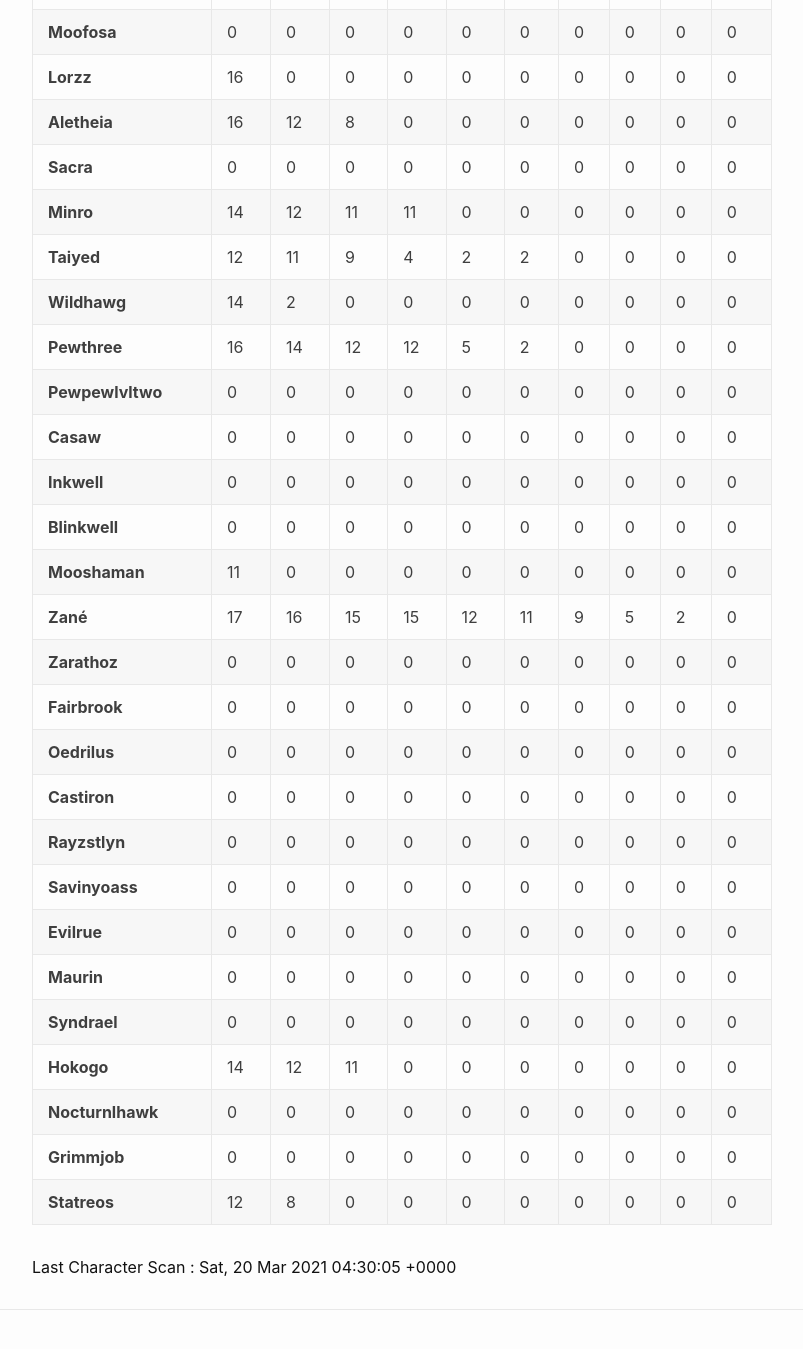
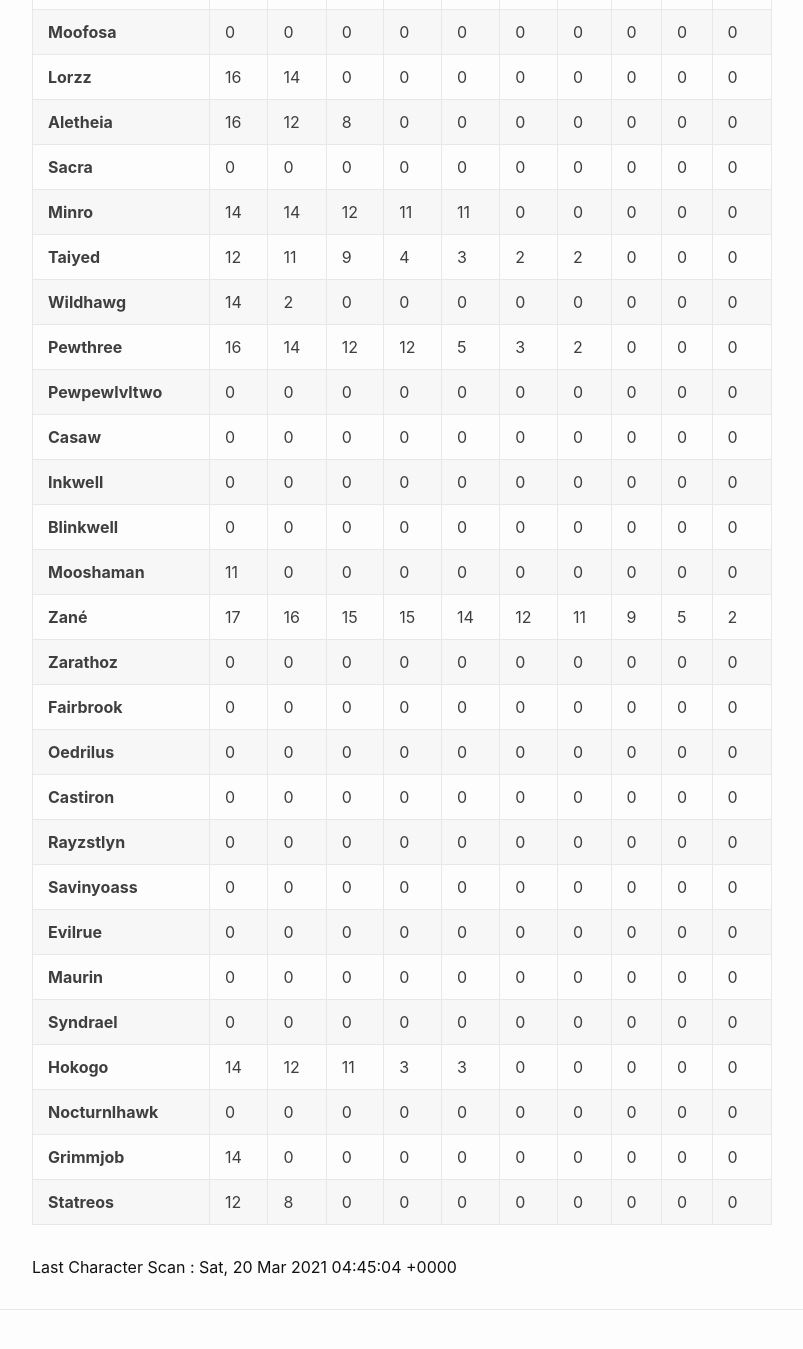
Before and after one commit to eldertribunal/keystonetracker, a Jekyll site: the page built from weekly.md, in a window 1280 px wide and 1400 px high, scrolled down 494 px. Shown: the top 1349 px of the window, without its empty margins (126-929 px from the left). Built offline with Jekyll 4.4.1, drawn with Linux system fonts in a browser that asks for light colours.

Commit message:
auto scan Sat Mar 20 04:45:46 UTC 2021

```diff
--- a/_data/scanned.json
+++ b/_data/scanned.json
@@ -1,3 +1,3 @@
 {
-  "timestamp": 1616214605
+  "timestamp": 1616215504
 }
--- a/_data/weekly.json
+++ b/_data/weekly.json
@@ -123,7 +123,7 @@
     "name": "Lorzz",
     "dungeons": [
       16,
-      0,
+      14,
       0,
       0,
       0,
@@ -168,10 +168,10 @@
     "name": "Minro",
     "dungeons": [
       14,
+      14,
       12,
       11,
       11,
-      0,
       0,
       0,
       0,
@@ -186,9 +186,9 @@
       11,
       9,
       4,
+      3,
       2,
       2,
-      0,
       0,
       0,
       0
@@ -217,8 +217,8 @@
       12,
       12,
       5,
+      3,
       2,
-      0,
       0,
       0,
       0
@@ -306,12 +306,12 @@
       16,
       15,
       15,
+      14,
       12,
       11,
       9,
       5,
-      2,
-      0
+      2
     ]
   },
   {
@@ -455,8 +455,8 @@
       14,
       12,
       11,
-      0,
-      0,
+      3,
+      3,
       0,
       0,
       0,
@@ -482,7 +482,7 @@
   {
     "name": "Grimmjob",
     "dungeons": [
-      0,
+      14,
       0,
       0,
       0,
```
